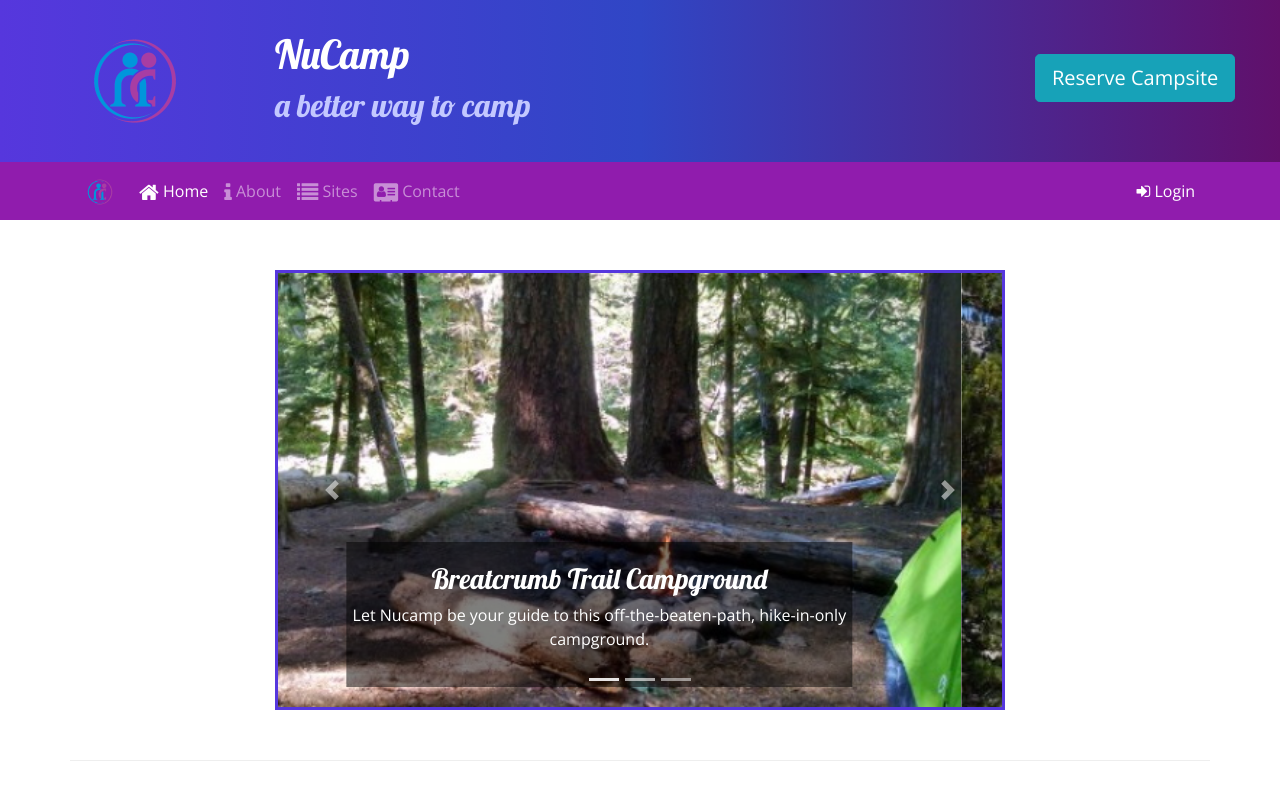
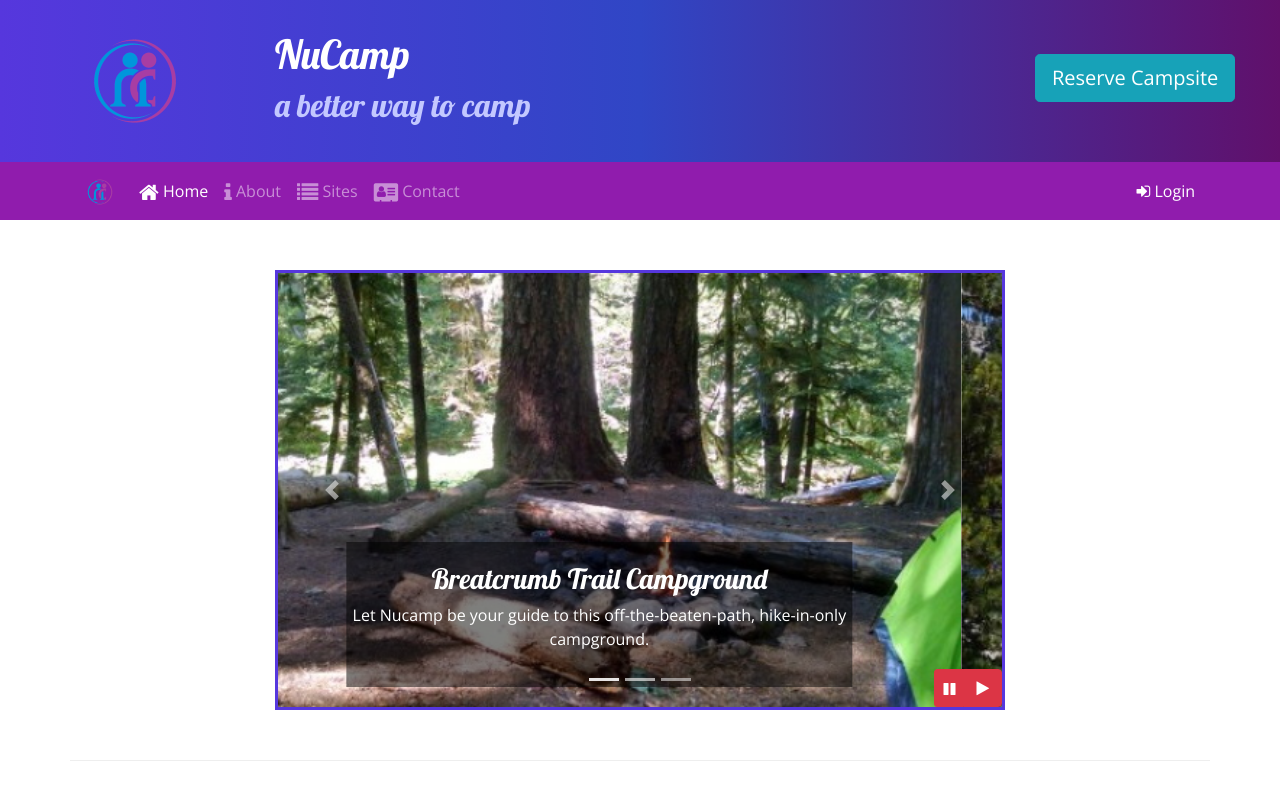
Before and after one commit to sean-birmingham/nucampsite, a website: page index.html in a window 1280 px wide. Shown: the top 800 px of the page. Drawn offline with nearby package versions, Linux system fonts and the light colour scheme.

Commit message:
Bootstrap and jQuery Part 1

```diff
--- a/css/styles.css
+++ b/css/styles.css
@@ -51,3 +51,10 @@ a:hover {
 .carousel {
   border: solid #5637dd;
 }
+
+#carouselButton {
+  position: absolute;
+  right: 0;
+  bottom: 0;
+  z-index: 100;
+}
--- a/index.html
+++ b/index.html
@@ -325,6 +325,14 @@
               <span class="carousel-control-next-icon"></span>
               <span class="sr-only">Next</span>
             </a>
+            <div class="btn-group" id="carouselButton">
+              <button class="btn btn-danger btn-sm" id="carouselPause">
+                <span class="fa fa-pause"></span>
+              </button>
+              <button class="btn btn-danger btn" id="carouselPlay">
+                <span class="fa fa-play"></span>
+              </button>
+            </div>
           </div>
         </div>
       </div>
@@ -444,5 +452,17 @@
     <script src="node_modules/jquery/dist/jquery.slim.min.js"></script>
     <script src="node_modules/popper.js/dist/umd/popper.min.js"></script>
     <script src="node_modules/bootstrap/dist/js/bootstrap.min.js"></script>
+
+    <script>
+      $(function () {
+        $('.carousel').carousel({ interval: 2000 });
+        $('#carouselPause').click(function () {
+          $('.carousel').carousel('pause');
+        });
+        $('#carouselPlay').click(function () {
+          $('.carousel').carousel('cycle');
+        });
+      });
+    </script>
   </body>
 </html>
```
